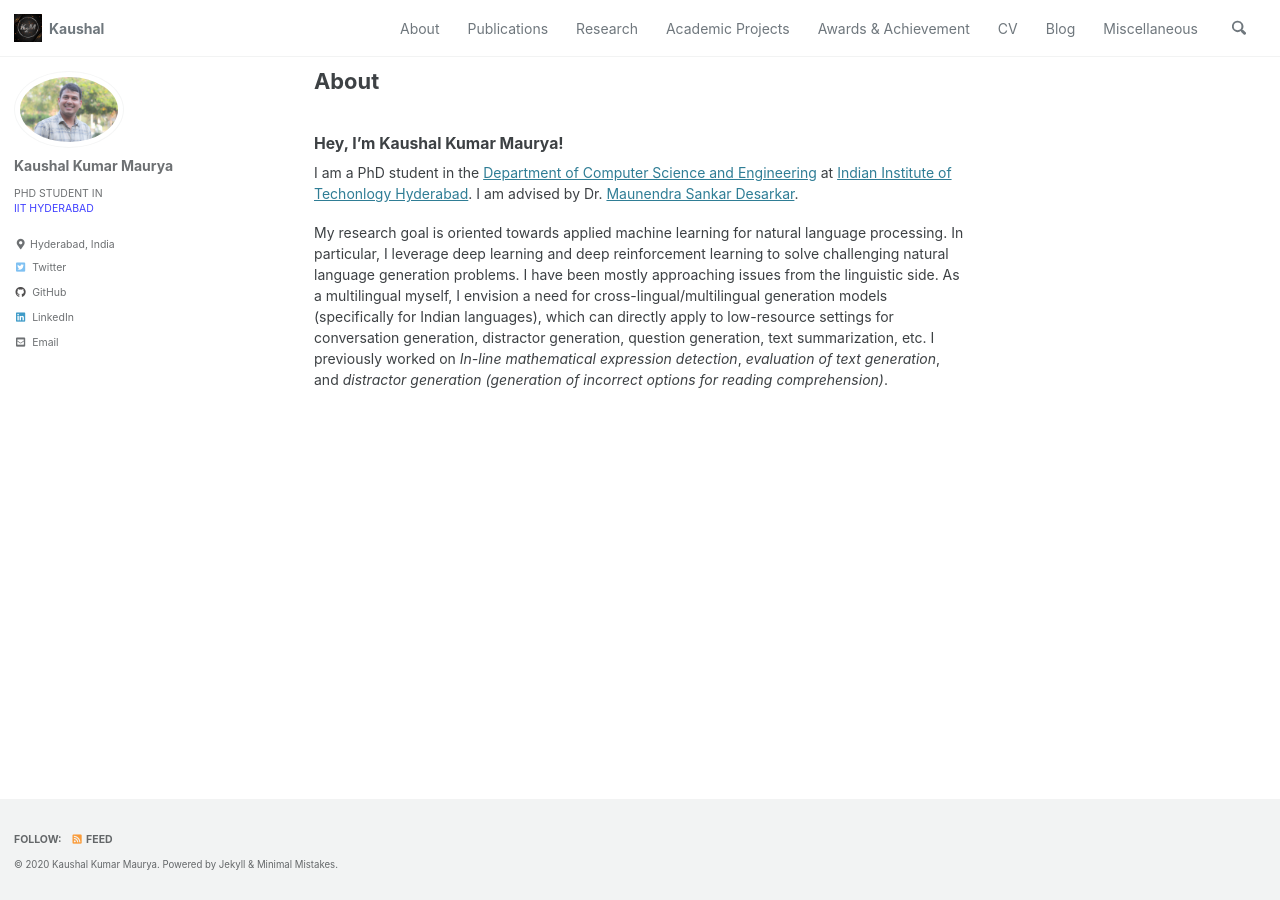
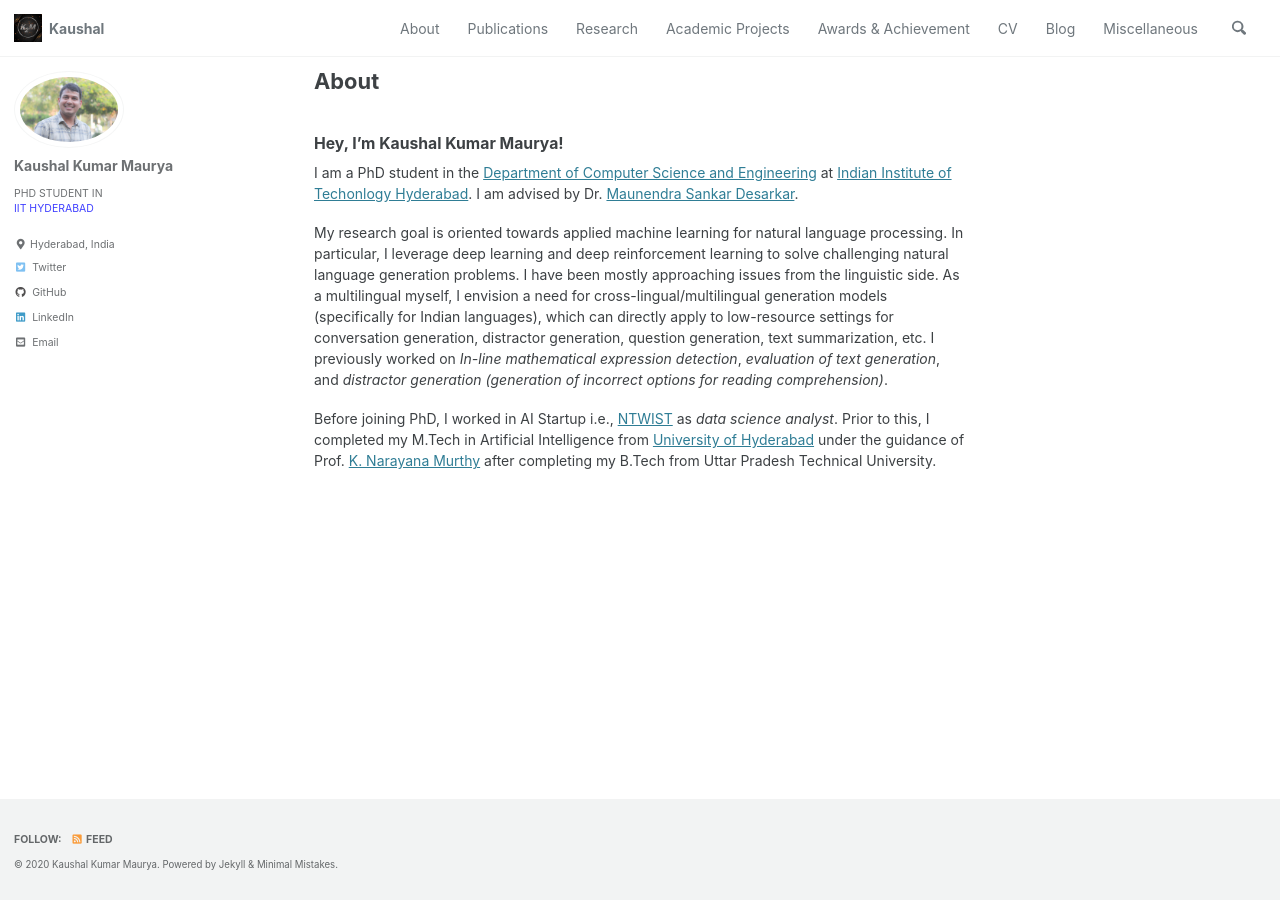
Before and after one commit to harshayelleni/harshayelleni.github.io, a Jekyll site: the page built from _pages/about.md, in a window 1280 px wide. Built offline with Jekyll 4.4.1, drawn with Linux system fonts in a browser that asks for light colours; cached includes are drawn as plain includes.

Commit message:
doing modifications

```diff
--- a/_pages/about.md
+++ b/_pages/about.md
@@ -11,3 +11,6 @@ I am a PhD student in the [Department of Computer Science and Engineering](https
 
 
 My research goal is oriented towards applied machine learning for natural language processing. In particular, I leverage deep learning and deep reinforcement learning to solve challenging natural language generation problems. I have been mostly approaching issues from the linguistic side. As a multilingual myself, I envision a need for cross-lingual/multilingual generation models (specifically for Indian languages), which can directly apply to low-resource settings for conversation generation, distractor generation, question generation, text summarization, etc. I previously worked on _In-line mathematical expression detection_, _evaluation of text generation_, and _distractor generation (generation of incorrect options for reading comprehension)_.
+
+
+Before joining PhD, I worked in AI Startup i.e., [NTWIST](https://ntwist.com/) as _data science analyst_. Prior to this, I completed my M.Tech in Artificial Intelligence from [University of Hyderabad](https://www.uohyd.ac.in/) under the guidance of Prof. [K. Narayana Murthy](http://languagetechnologies.uohyd.ac.in/) after completing my B.Tech from Uttar Pradesh Technical University.
```
